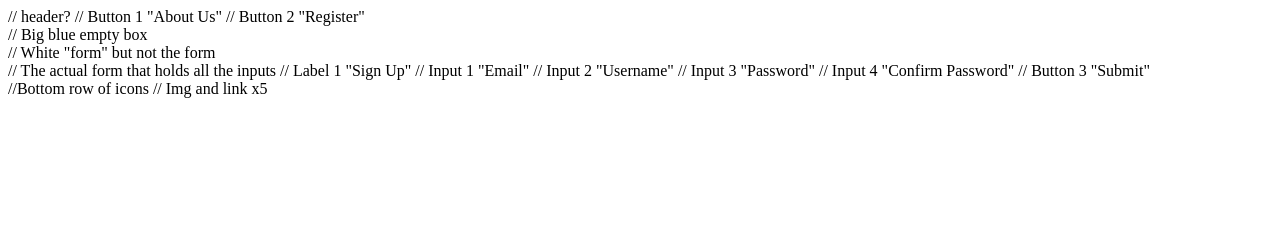
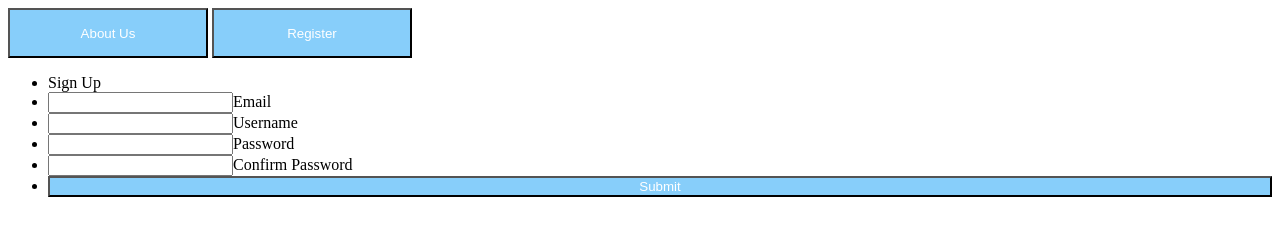
Before and after one commit to AJHardin-dev/HTMLRegisterPage, a plain HTML site: page index.html in a window 1280 px wide. Drawn offline with Linux system fonts and the light colour scheme.

Commit message:
Adding HTML and CSS elements

```diff
--- a/index.html
+++ b/index.html
@@ -8,24 +8,30 @@
     <title>Register Now!</title>
 </head>
 <body>
-    <div> // header?
-        // Button 1 "About Us"
-        // Button 2 "Register"
-    </div>
+    <nav>
+        <div>
+            <button class="linkButton">About Us</button>
+            <button class="linkButton">Register</button>
+        </div>
+    </nav>
 
-    <div> // Big blue empty box
-        <div> // White "form" but not the form
-            <form> // The actual form that holds all the inputs
-                // Label 1 "Sign Up"
-                // Input 1 "Email"
-                // Input 2 "Username"
-                // Input 3 "Password"
-                // Input 4 "Confirm Password"
-                // Button 3 "Submit"
+    <div> <!-- Big blue empty box -->
+        <div> <!-- White "form" but not the form -->
+            <form> <!-- The actual form that holds all the inputs -->
+                <div>
+                    <ul>
+                        <li><label>Sign Up</label></li>
+                        <li><input>Email</input></li>
+                        <li><input>Username</input></li>
+                        <li><input>Password</input></li>
+                        <li><input>Confirm Password</input></li>
+                        <li><button id="submitButton">Submit</button></li>
+                    </ul>
+                </div>
             </form>
 
-            <div> //Bottom row of icons
-                // Img and link x5
+            <div> <!--  Bottom row of icons -->
+                <!--  Img and link x5 -->
             </div>
         </div>
     </div>
--- a/style.css
+++ b/style.css
@@ -1,8 +1,13 @@
+button {
+    background-color: lightskyblue;
+    color: white;
+}
 
 .linkButton {
-
+    width: 200px;
+    height: 50px;
 }
 
 #submitButton {
-
+    width: 100%;
 }
```
